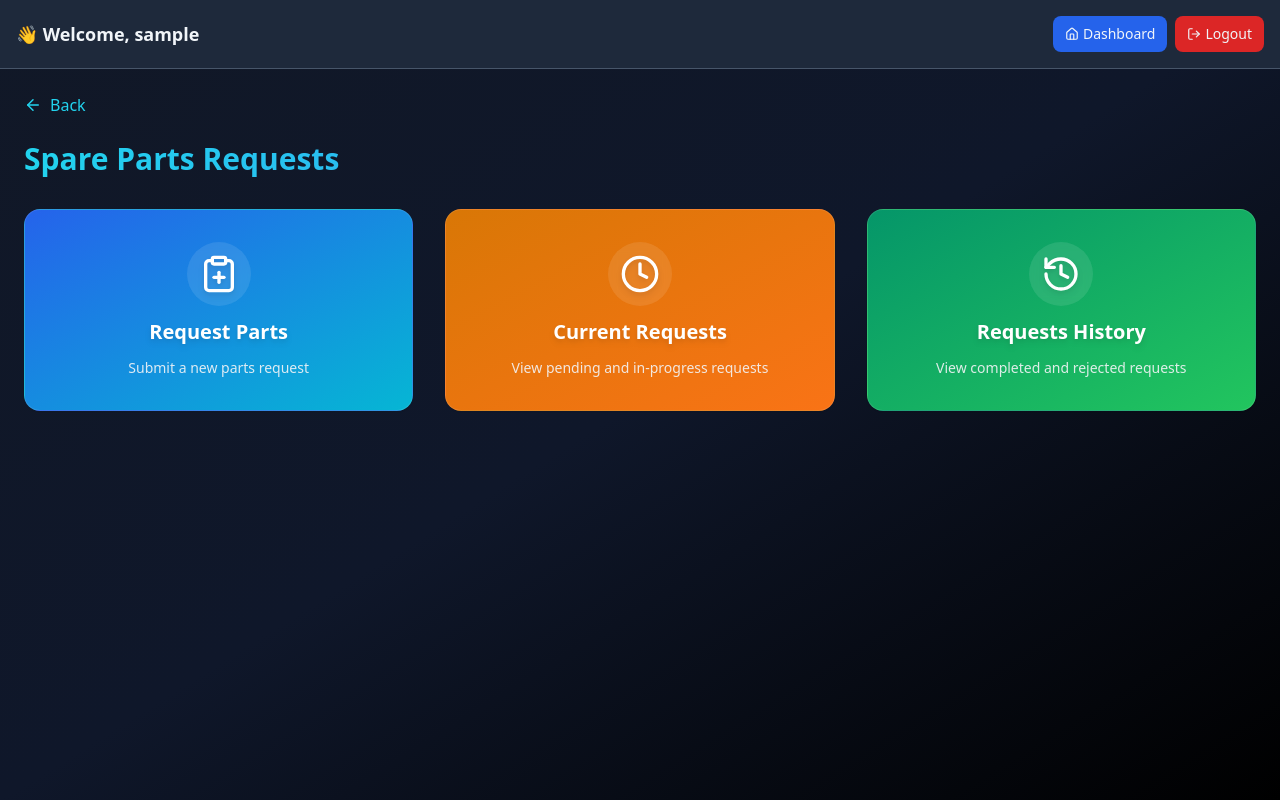
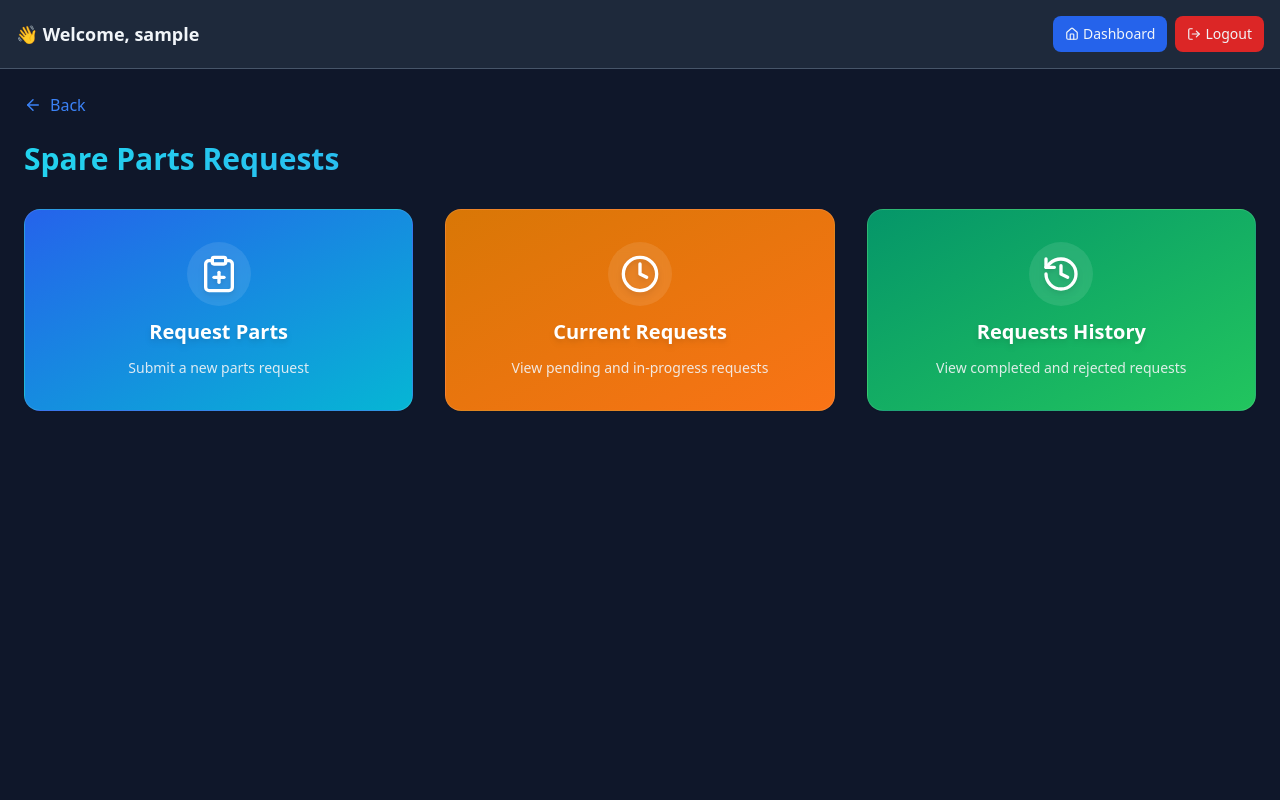
Before and after one commit to Vonamto/machinery-maintenance, a React (Vite) app in the folder frontend/: page /requests/parts in a window 1280 px wide. Built offline with nearby package versions, Linux system fonts and the light colour scheme; no server answers; sample sign-in values are in the browser's storage.

Commit message:
Update index.jsx theme

```diff
--- a/frontend/src/pages/Requests/Parts/index.jsx
+++ b/frontend/src/pages/Requests/Parts/index.jsx
@@ -38,21 +38,25 @@ export default function PartsRequestsMenu() {
   ];
 
   return (
-    <div className="min-h-screen bg-gradient-to-br from-gray-900 via-slate-900 to-black text-white">
+    // Apply main theme background and text color
+    <div className="min-h-screen bg-theme-background-primary text-theme-text-primary">
       <Navbar user={user} />
       <div className="p-6">
+        {/* Back button - Apply theme color */}
         <button
           onClick={() => navigate(-1)}
-          className="inline-flex items-center gap-2 text-cyan-400 hover:text-cyan-300 mb-6 transition"
+          className="inline-flex items-center gap-2 text-theme-primary-500 hover:text-theme-primary-400 mb-6 transition"
         >
           <ArrowLeft size={18} /> Back
         </button>
+        {/* Title - Keep the gradient for visual appeal */}
         <h1 className="text-3xl font-bold mb-8 text-transparent bg-clip-text bg-gradient-to-r from-cyan-400 to-blue-500">
           Spare Parts Requests
         </h1>
         <div className="grid gap-8 sm:grid-cols-3">
           {cards.map((card) => (
             <Link to={card.link} key={card.title}>
+              {/* Card styling remains the same for visual distinction */}
               <Card
                 className={`rounded-2xl bg-gradient-to-br ${card.gradient} ${card.glow} hover:scale-[1.04] hover:brightness-110 transition-all duration-300 border border-white/10`}
               >
```
